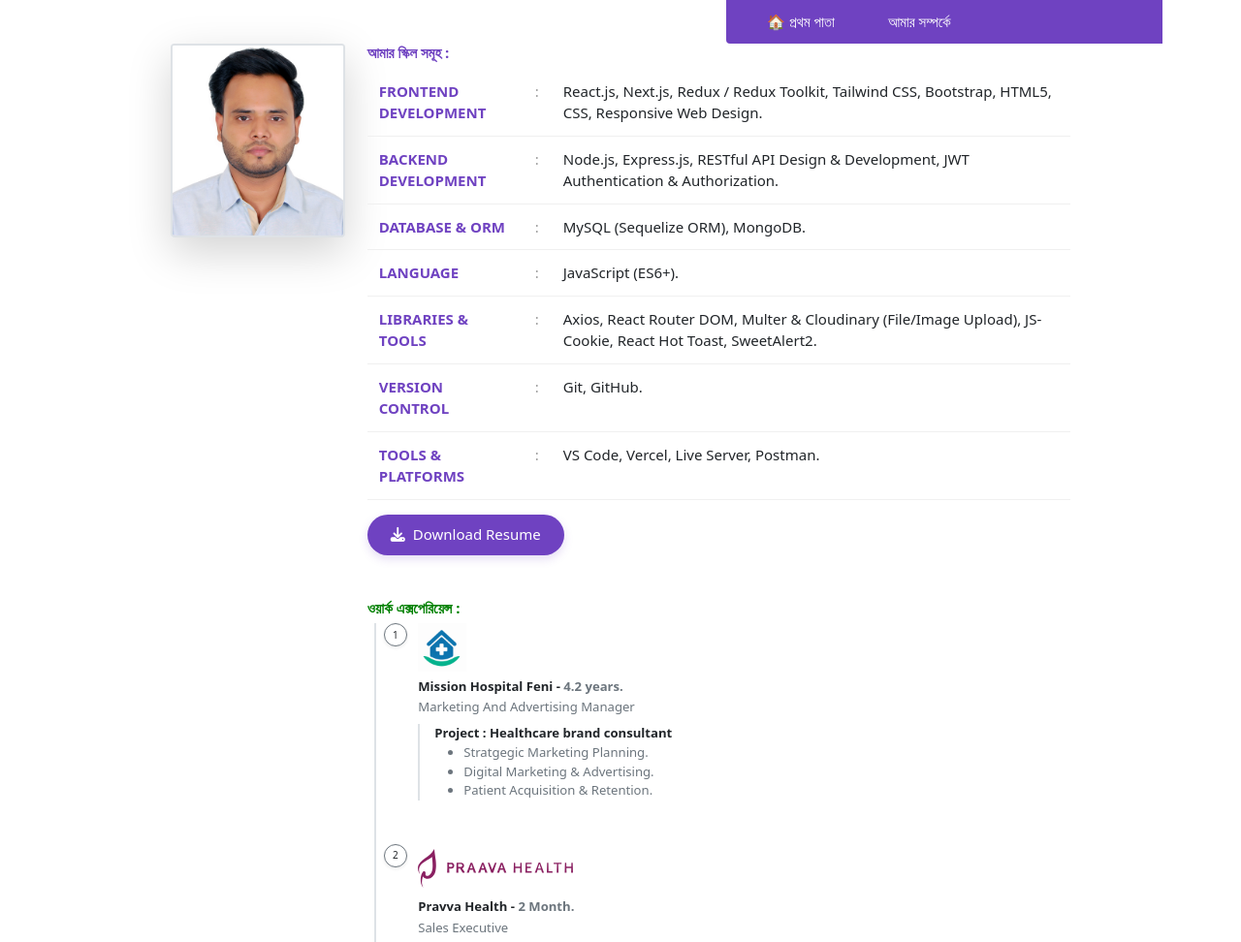
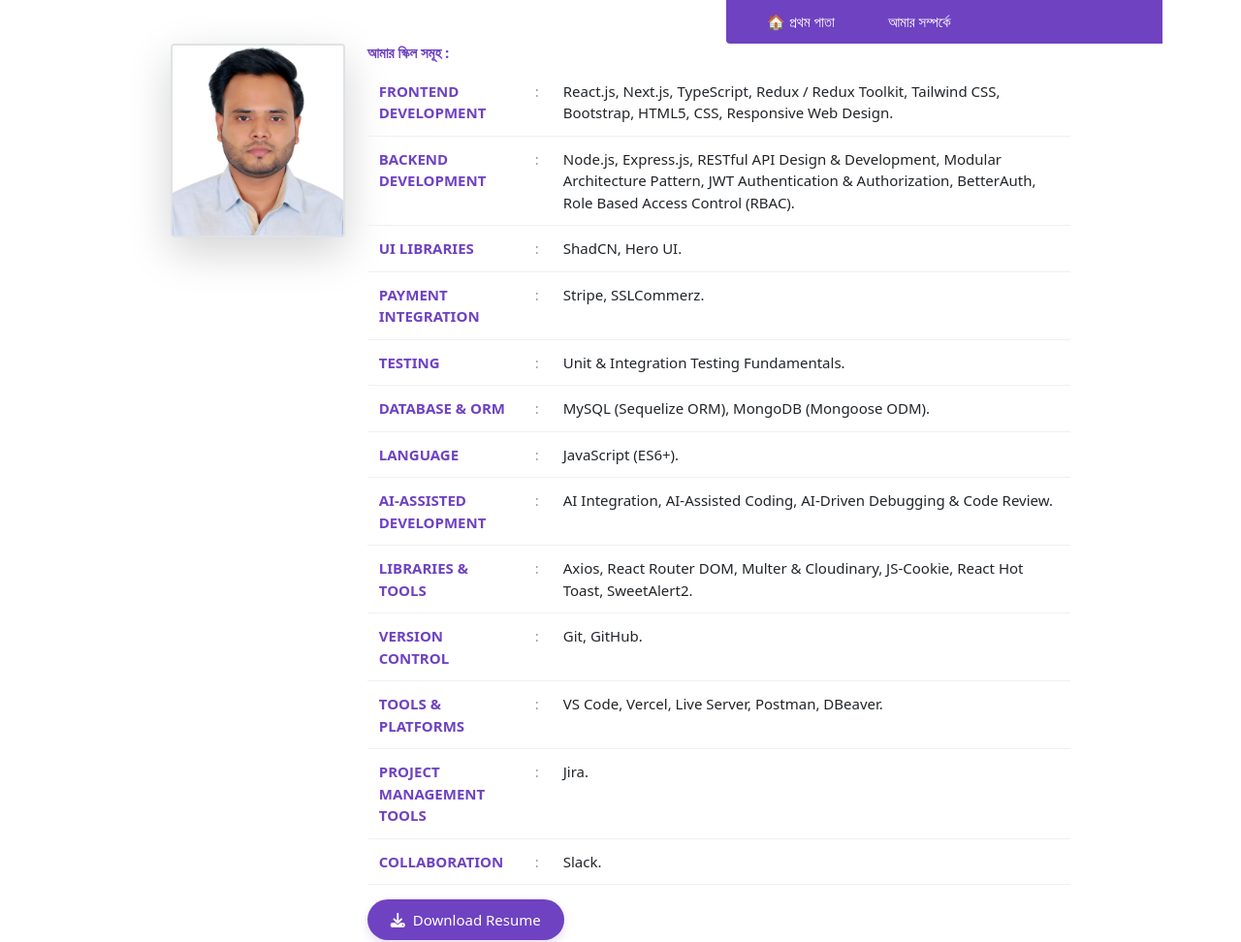
Before and after one commit to mehadeehassan/Mehadee_Hassan_Bootstrap_Portfolio, a plain HTML site: page pages/about.html in a window 1280 px wide. Shown: the top 972 px of the page at 97% size. Drawn offline with nearby package versions, Linux system fonts and the light colour scheme.

Commit message:
Update skills section in about page with new technologies and tools

```diff
--- a/pages/about.html
+++ b/pages/about.html
@@ -78,21 +78,39 @@
                 <tr>
                   <td>FRONTEND DEVELOPMENT</td>
                   <td>:</td>
-                <td>React.js, Next.js, Redux / Redux Toolkit, Tailwind CSS,
-                  Bootstrap, HTML5, CSS, Responsive Web Design.
+                  <td>
+                    React.js, Next.js, TypeScript, Redux / Redux Toolkit,
+                    Tailwind CSS, Bootstrap, HTML5, CSS, Responsive Web Design.
                   </td>
                 </tr>
                 <tr>
                   <td>BACKEND DEVELOPMENT</td>
                   <td>:</td>
-                <td>Node.js, Express.js, RESTful API Design & Development,
-                  JWT Authentication & Authorization.
+                  <td>
+                    Node.js, Express.js, RESTful API Design & Development,
+                    Modular Architecture Pattern, JWT Authentication &
+                    Authorization, BetterAuth, Role Based Access Control (RBAC).
                   </td>
+                </tr>
+                <tr>
+                  <td>UI LIBRARIES</td>
+                  <td>:</td>
+                  <td>ShadCN, Hero UI.</td>
+                </tr>
+                <tr>
+                  <td>PAYMENT INTEGRATION</td>
+                  <td>:</td>
+                  <td>Stripe, SSLCommerz.</td>
+                </tr>
+                <tr>
+                  <td>TESTING</td>
+                  <td>:</td>
+                  <td>Unit & Integration Testing Fundamentals.</td>
                 </tr>
                 <tr>
                   <td>DATABASE & ORM</td>
                   <td>:</td>
-                <td>MySQL (Sequelize ORM), MongoDB.</td>
+                  <td>MySQL (Sequelize ORM), MongoDB (Mongoose ODM).</td>
                 </tr>
                 <tr>
                   <td>LANGUAGE</td>
@@ -100,10 +118,19 @@
                   <td>JavaScript (ES6+).</td>
                 </tr>
                 <tr>
+                  <td>AI-ASSISTED DEVELOPMENT</td>
+                  <td>:</td>
+                  <td>
+                    AI Integration, AI-Assisted Coding, AI-Driven Debugging &
+                    Code Review.
+                  </td>
+                </tr>
+                <tr>
                   <td>LIBRARIES & TOOLS</td>
                   <td>:</td>
-                <td>Axios, React Router DOM, Multer & Cloudinary (File/Image
-                 Upload), JS-Cookie, React Hot Toast, SweetAlert2.
+                  <td>
+                    Axios, React Router DOM, Multer & Cloudinary, JS-Cookie,
+                    React Hot Toast, SweetAlert2.
                   </td>
                 </tr>
                 <tr>
@@ -114,7 +141,17 @@
                 <tr>
                   <td>TOOLS & PLATFORMS</td>
                   <td>:</td>
-                <td>VS Code, Vercel, Live Server, Postman.</td>
+                  <td>VS Code, Vercel, Live Server, Postman, DBeaver.</td>
+                </tr>
+                <tr>
+                  <td>PROJECT MANAGEMENT TOOLS</td>
+                  <td>:</td>
+                  <td>Jira.</td>
+                </tr>
+                <tr>
+                  <td>COLLABORATION</td>
+                  <td>:</td>
+                  <td>Slack.</td>
                 </tr>
               </table>
 
```
Also changed, not shown: index.html (+47 -11 lines). Lines whose indentation alone changed are shown as unchanged.
